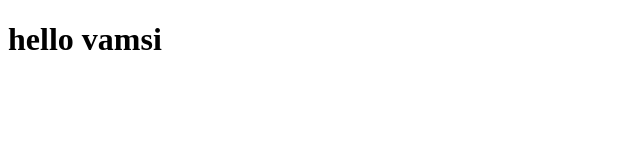
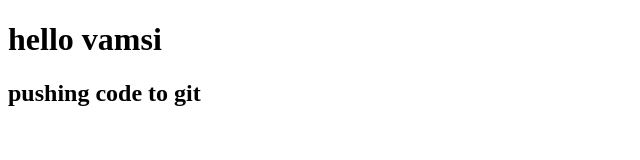
Before and after one commit to vampoda/practice-repo, a plain HTML site: page index.html in a window 1280 px wide. Shown: the whole page, without its empty margins (0-640 px from the left). Drawn offline with Linux system fonts and the light colour scheme.

Commit message:
added one line
updated one line in html file

```diff
--- a/index.html
+++ b/index.html
@@ -7,5 +7,6 @@
 </head>
 <body>
     <h1>hello vamsi</h1>
+    <h2>pushing code to git</h2>
 </body>
 </html>
```
